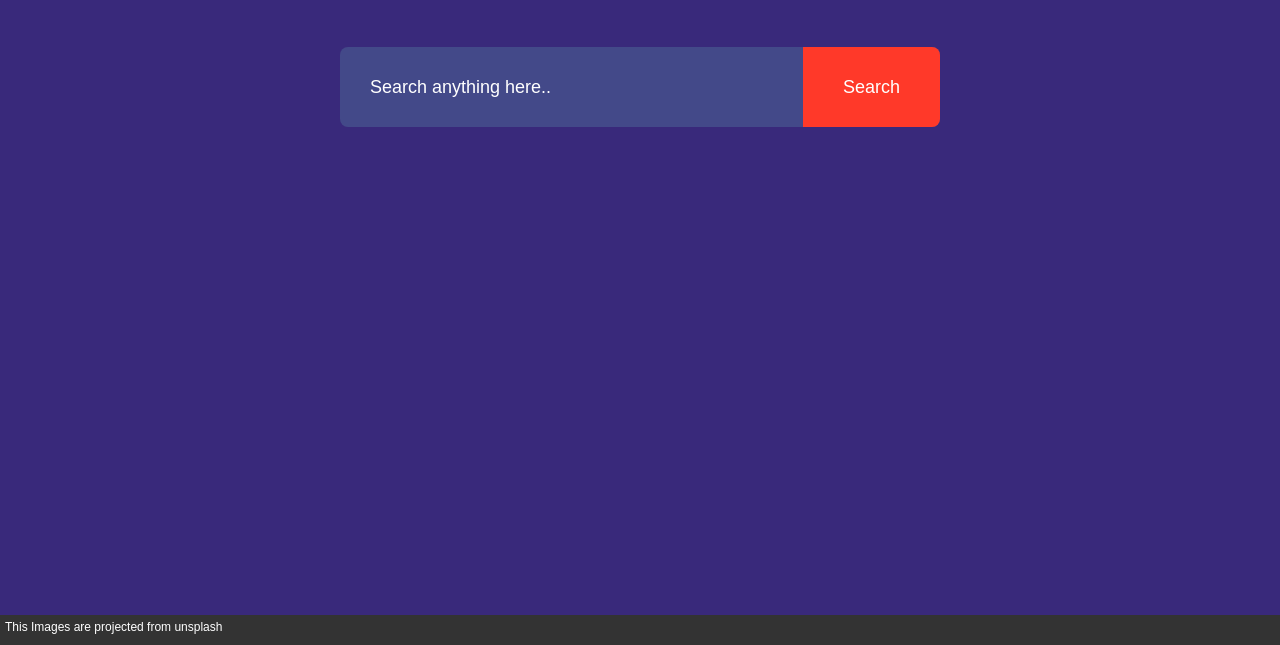
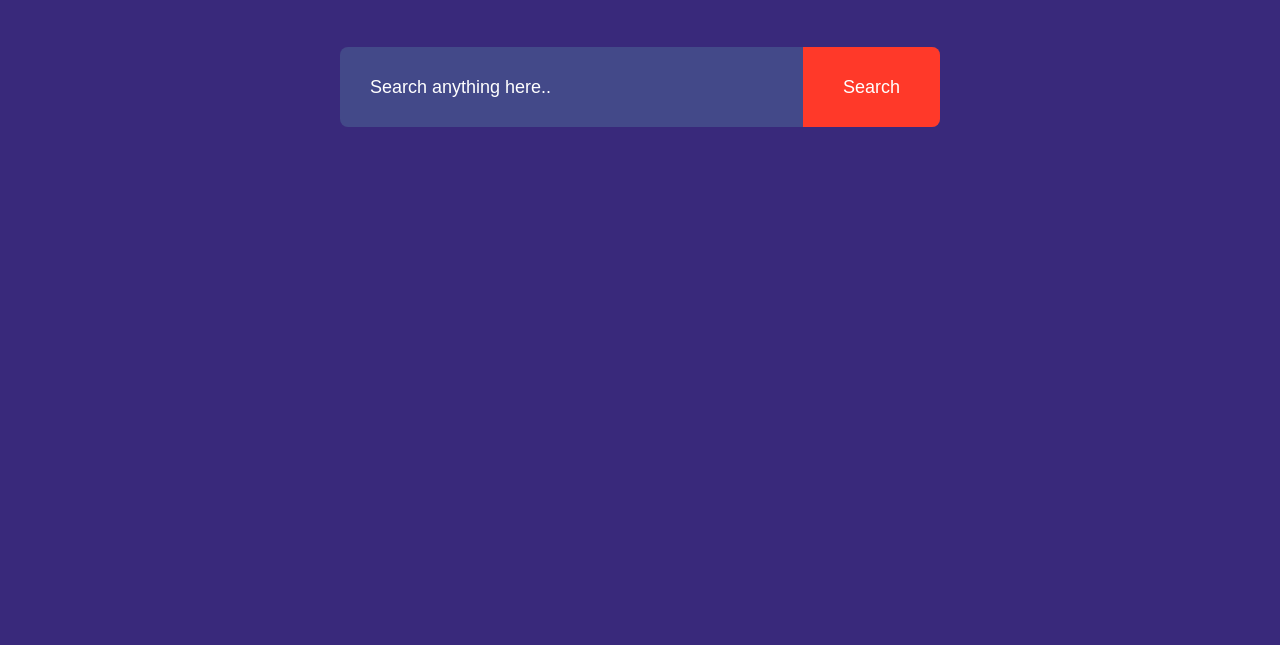
Before and after one commit to Yashwanth-kxer/Image-Search-Engine, a plain HTML site: page index.html in a window 1280 px wide. Shown: the part 155-800 px from the top of the page. Drawn offline with Linux system fonts and the light colour scheme.

Commit message:
Update index.html

```diff
--- a/index.html
+++ b/index.html
@@ -23,7 +23,7 @@
         <p>copyright @ Kevin. Made with <i class="fa-solid fa-heart"></i> By Easy Tutorials</p>
     </div> -->
 
-    <h3 id="credit">This Images are projected from unsplash</h3>
+<!--     <h3 id="credit">This Images are projected from unsplash</h3>     -->
 
     <script src="script.js"></script>
 </body>
```
